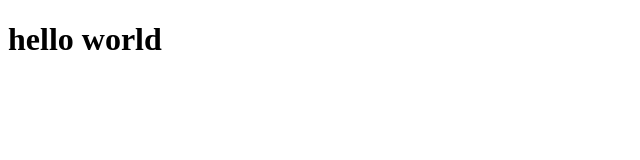
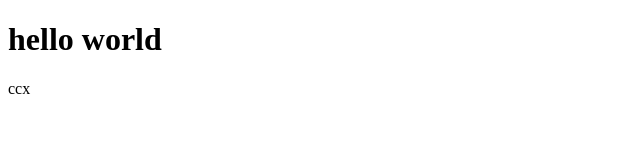
Before and after one commit to caochenxi2001/caochenxi2001.github.io, a plain HTML site: page index.html in a window 1280 px wide. Shown: the full height of the page, 0-640 px from the left. Drawn offline with Linux system fonts and the light colour scheme.

Commit message:
添加p标签

```diff
--- a/index.html
+++ b/index.html
@@ -6,5 +6,6 @@
 </head>
 <body>
 <h1>hello world</h1>
+<p>ccx</p>
 </body>
 </html>
```
